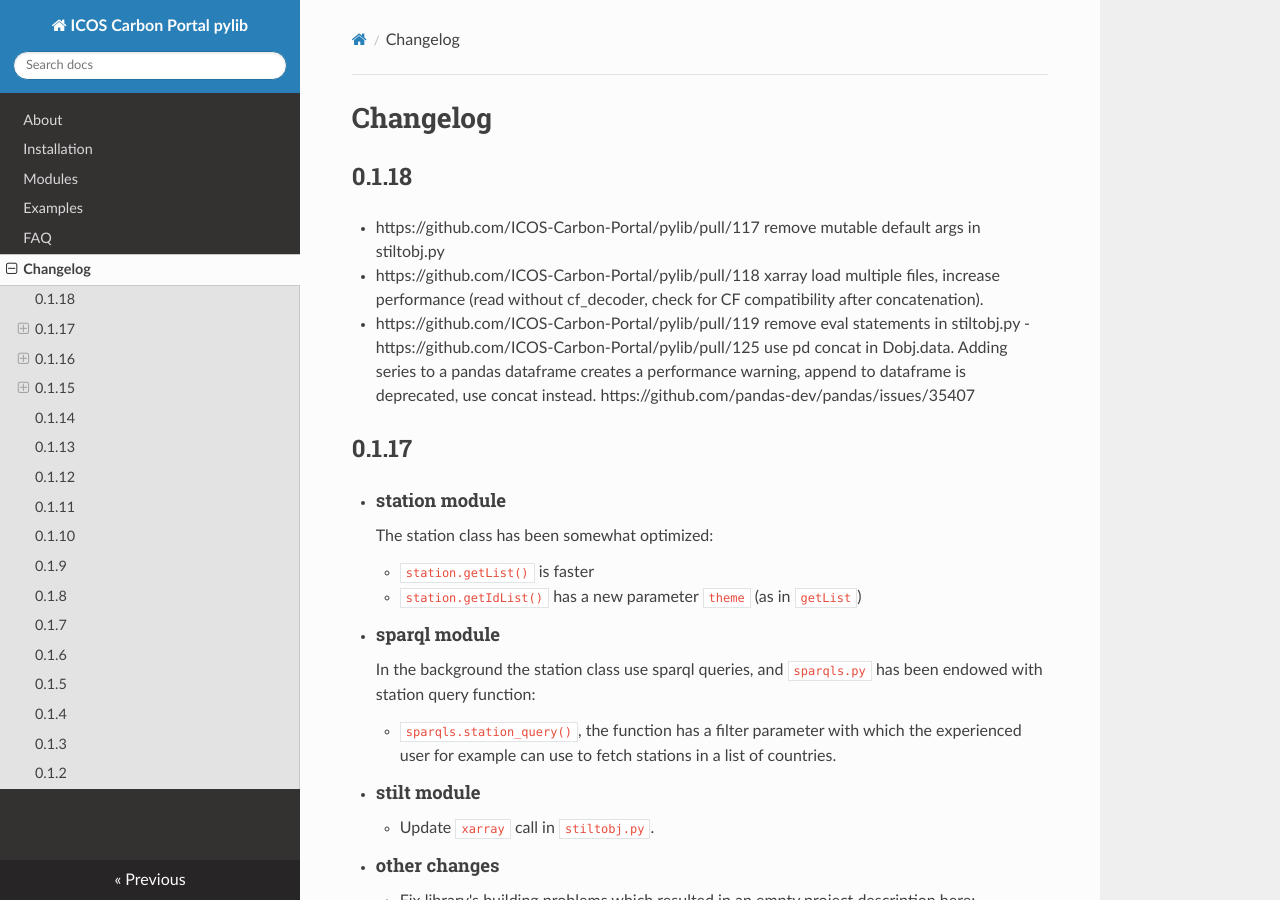
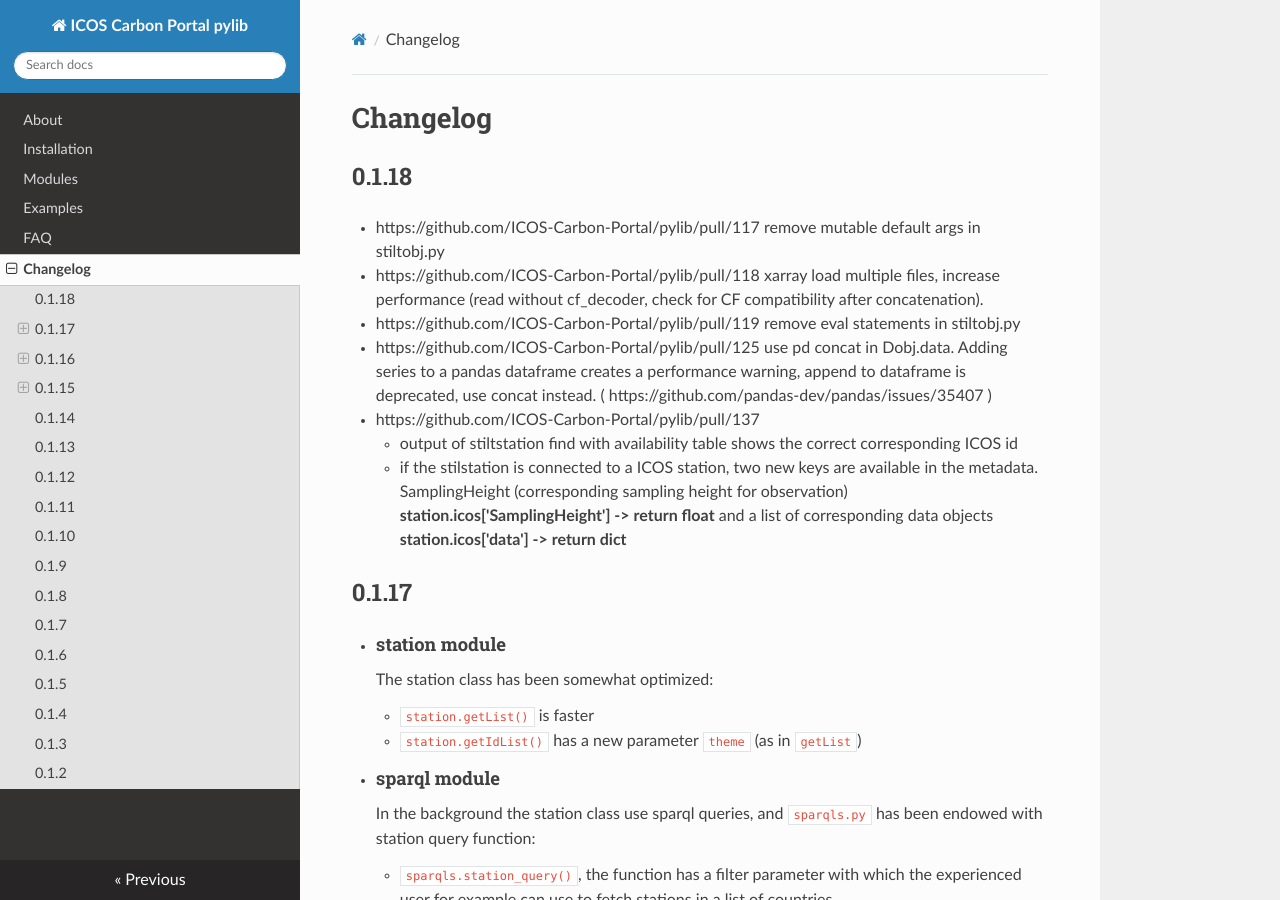
Before and after one commit to ICOS-Carbon-Portal/pylib, an MkDocs documentation site: the page built from docs/changelog.md, in a window 1280 px wide and 900 px high. Built offline with MkDocs 1.6.1, drawn with Linux system fonts in a browser that asks for light colours; nearby versions of some CDN libraries.

Commit message:
include PR 137
https://github.com/ICOS-Carbon-Portal/pylib/pull/137

```diff
--- a/docs/changelog.md
+++ b/docs/changelog.md
@@ -4,7 +4,10 @@
  - https://github.com/ICOS-Carbon-Portal/pylib/pull/117 remove mutable default args in stiltobj.py
  - https://github.com/ICOS-Carbon-Portal/pylib/pull/118 xarray load multiple files, increase performance (read without cf_decoder, check for CF compatibility after concatenation).
  - https://github.com/ICOS-Carbon-Portal/pylib/pull/119 remove eval statements in stiltobj.py
- -https://github.com/ICOS-Carbon-Portal/pylib/pull/125 use pd concat in Dobj.data. Adding series to a pandas dataframe creates a performance warning, append to dataframe is deprecated, use concat instead. https://github.com/pandas-dev/pandas/issues/35407
+ - https://github.com/ICOS-Carbon-Portal/pylib/pull/125 use pd concat in Dobj.data. Adding series to a pandas dataframe creates a performance warning, append to dataframe is deprecated, use concat instead. ( https://github.com/pandas-dev/pandas/issues/35407 )
+ - https://github.com/ICOS-Carbon-Portal/pylib/pull/137
+    - output of stiltstation find with availability table shows the correct corresponding ICOS id
+    - if the stilstation is connected to a ICOS station, two new keys are available in the metadata. SamplingHeight (corresponding sampling height for observation) **station.icos['SamplingHeight'] -> return float** and a list of corresponding data objects **station.icos['data'] -> return dict**
 
 ## 0.1.17
  - #### station module
```
Also changed, not shown: 1 other file.
